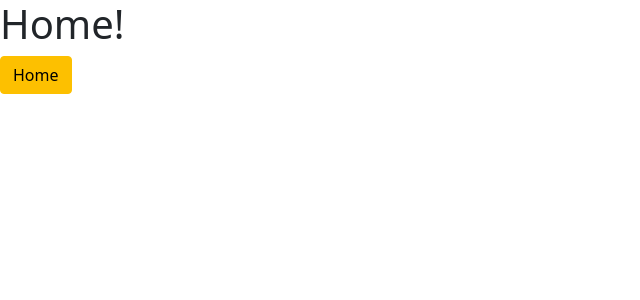
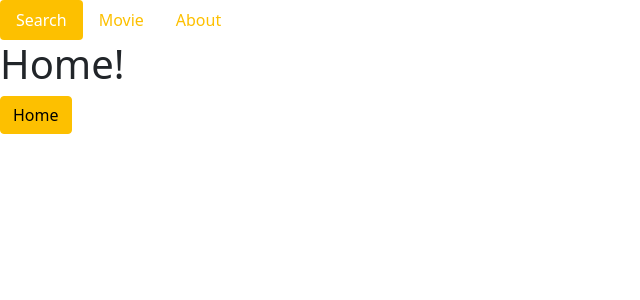
Before and after one commit to JYeonDev/vue3-movie-app, a Vue app: page /#/ in a window 1280 px wide. Shown: the top 300 px of the page, without its empty margins (0-640 px from the left). Built offline with nearby package versions, Linux system fonts and the light colour scheme.

Commit message:
Header - Nav

```diff
--- a/src/App.vue
+++ b/src/App.vue
@@ -1,6 +1,17 @@
 <template>
+  <Header />
   <RouterView />
 </template>
+
+<script>
+import Header from '~/components/Header'
+
+export default {
+  components: {
+    Header
+  }
+}
+</script>
 
 <style lang="scss">
 @import "~/scss/main"
--- /dev/null
+++ b/src/components/Header.vue
@@ -0,0 +1,40 @@
+<template>
+  <header>
+    <div class="nav nav-pills">
+      <div
+        v-for="nav in navigations"
+        :key="nav.name"
+        class="nav-item">
+        <RouterLink
+          :to="nav.href"
+          active-class="active"
+          class="nav-link">
+          {{ nav.name }}
+        </RouterLink>
+      </div>
+    </div>
+  </header>
+</template>
+
+<script>
+export default {
+  data() {
+    return {
+      navigations: [
+        {
+          name: 'Search',
+          href: '/'
+        },
+        {
+          name: 'Movie',
+          href: '/movie'
+        },
+        {
+          name: 'About',
+          href: '/about'
+        }
+      ]
+    }
+  }
+}
+</script>
--- a/src/components/HelloWorld.vue
+++ /dev/null
@@ -1,6 +0,0 @@
-<template>
-  <img
-    src="~assets/logo.png"
-    alt="HEROPY" />
-  <div></div>
-</template>
--- /dev/null
+++ b/src/routes/Movie.vue
@@ -0,0 +1,3 @@
+<template>
+  <h1>Movie!</h1>
+</template>
--- a/src/routes/index.js
+++ b/src/routes/index.js
@@ -1,5 +1,6 @@
 import { createRouter, createWebHashHistory } from 'vue-router'
 import Home from './Home'
+import Movie from './Movie'
 import About from './About'
 
 export default createRouter({
@@ -13,6 +14,10 @@
       component: Home     // 어떤 vue.js 컴포넌트에 연결할지 명시하면 된다.
     },
     {
+      path: '/movie',
+      component: Movie
+    },
+    {
       path: '/about',
       component: About
     }
```
